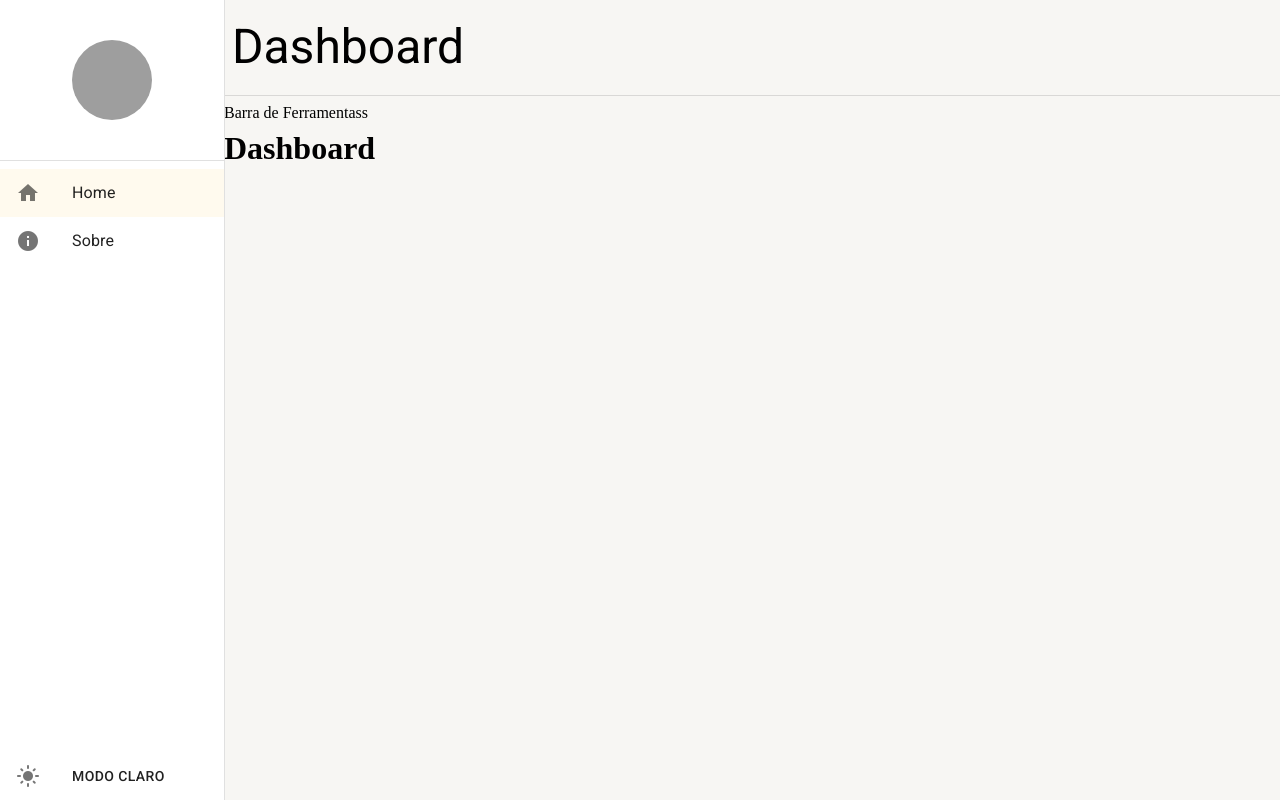
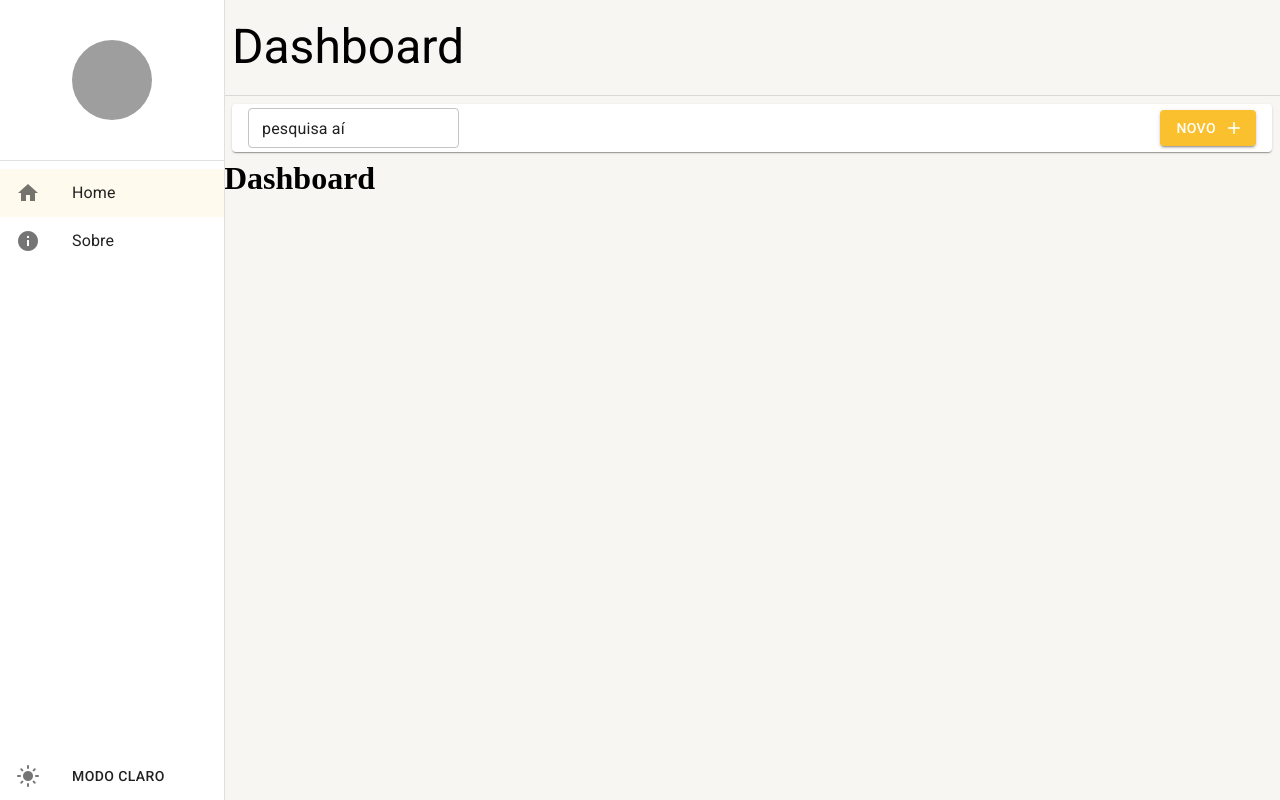
Before and after one commit to henriqueteixeiradev/react-materialui-typescript, a React (Create React App) app: page / in a window 1280 px wide. Built offline with nearby package versions, Linux system fonts and the light colour scheme; grey boxes are pictures that could not be loaded.

Commit message:
feat: toobar de pesquisa e botão de novo

```diff
--- a/src/pages/dashboard/Dashboard.tsx
+++ b/src/pages/dashboard/Dashboard.tsx
@@ -1,8 +1,12 @@
+import { Toolbar } from "../../shared/components";
 import { LayoutBasePage } from "../../shared/layouts";
 
 export function Dashboard() {
   return (
-    <LayoutBasePage title="Dashboard" toolbar={<>Barra de Ferramentass</>}>
+    <LayoutBasePage
+      title="Dashboard"
+      toolbar={<Toolbar searchText="pesquisa aí" showInput />}
+    >
       <h1>Dashboard</h1>
     </LayoutBasePage>
   );
--- a/src/shared/components/index.ts
+++ b/src/shared/components/index.ts
@@ -1 +1,2 @@
 export * from "./menu-lateral/MenuLateral";
+export * from "./toolbar/Toolbar";
--- a/src/shared/components/toolbar/toolbar.tsx
+++ b/src/shared/components/toolbar/toolbar.tsx
@@ -1,3 +1,56 @@
-export function toolbar() {
-  return null;
+import { Box, TextField, Button, Paper, useTheme, Icon } from "@mui/material";
+
+type Props = {
+  searchText: string;
+  showInput?: boolean;
+  whensHowingTextFromInput?: (newText: string) => void;
+  textNewButton?: string;
+  showNewButton?: boolean;
+  whenClickingOnNew?: () => void;
+};
+
+export function Toolbar({
+  searchText,
+  showInput = false,
+  whensHowingTextFromInput,
+  textNewButton = "Novo",
+  showNewButton = true,
+  whenClickingOnNew,
+}: Props) {
+  const theme = useTheme();
+
+  return (
+    <Box
+      component={Paper}
+      gap={1}
+      marginX={1}
+      padding={2}
+      paddingX={2}
+      display="flex"
+      alignItems="center"
+      height={theme.spacing(6)}
+    >
+      {showInput && (
+        <TextField
+          size="small"
+          placeholder="Pesquisar..."
+          value={searchText}
+          onChange={(e) => whensHowingTextFromInput?.(e.target.value)}
+        />
+      )}
+
+      {showNewButton && (
+        <Box display={"flex"} flex={1} justifyContent={"end"}>
+          <Button
+            variant="contained"
+            color="primary"
+            endIcon={<Icon>add</Icon>}
+            onClick={whenClickingOnNew}
+          >
+            {textNewButton}
+          </Button>
+        </Box>
+      )}
+    </Box>
+  );
 }
```
